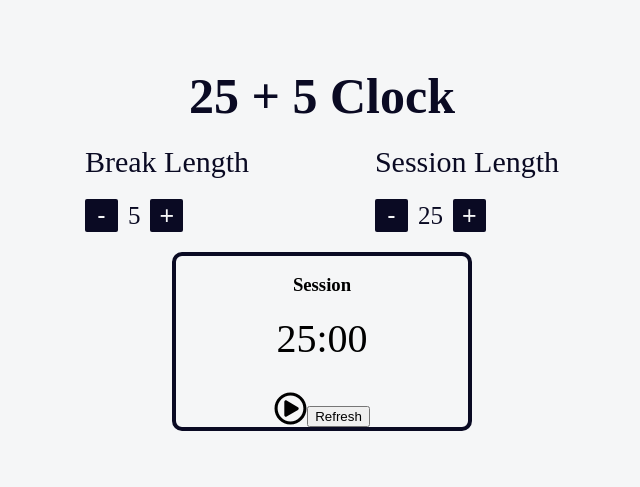
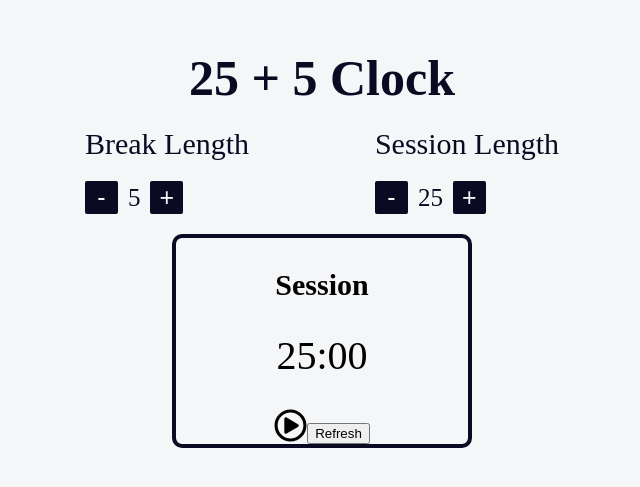
Before and after one commit to nikita-496/free-code-camp, a React (Create React App) app in the folder FrontEnd/25 + 5 Clock/: page / in a window 1280 px wide. Shown: the part 175-662 px from the top of the page, without its empty margins (318-958 px from the left). Built offline with nearby package versions, Linux system fonts and the light colour scheme.

Commit message:
style conversion

```diff
--- a/FrontEnd/25 + 5 Clock/src/index.scss
+++ b/FrontEnd/25 + 5 Clock/src/index.scss
@@ -13,6 +13,9 @@ body{
 h2 {
     font-size: 50px;
 }
+h3 {
+    font-size: 30px;
+}
 
 @import "blocks/App.scss";
 @import "blocks/Control.scss";
```
